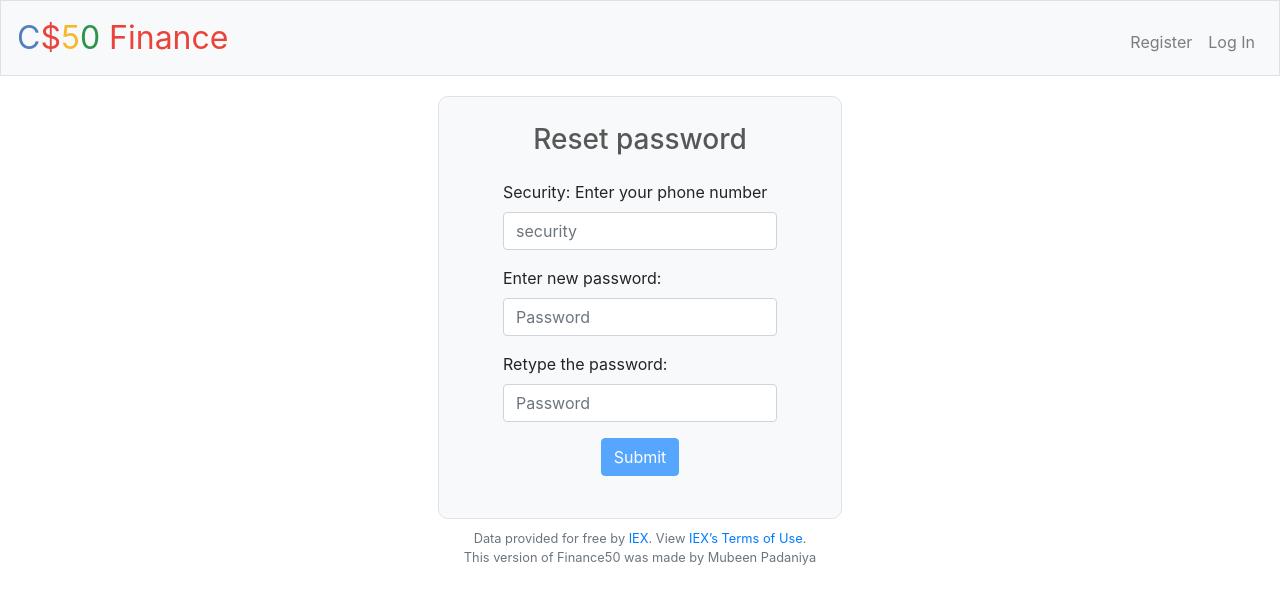
After one commit to pmubeen/finance, a Flask app: page /reset in a window 1280 px wide. The commit adds this page. Shown: the top 604 px of the page. Run offline with Flask 2, Linux system fonts and the light colour scheme; some libraries are stand-ins or nearby versions.

Commit message:
Final version

```diff
--- a/app.py
+++ b/app.py
@@ -1,16 +1,17 @@
 import os
+import redis
+import json
 from os import environ
 
 from cs50 import SQL
 from flask import Flask, flash, jsonify, redirect, render_template, request, session
 from flask_session import Session
-import redis
 from tempfile import mkdtemp
 from werkzeug.exceptions import default_exceptions, HTTPException, InternalServerError
 from werkzeug.security import check_password_hash, generate_password_hash
 
 from helpers import apology, login_required, lookup, usd
-from datetime import datetime
+from datetime import datetime, timedelta
 
 # Configure application
 app = Flask(__name__)
@@ -30,11 +31,8 @@ def after_request(response):
 # Custom filter
 app.jinja_env.filters["usd"] = usd
 
-# Configure session to use filesystem (instead of signed cookies)
-#app.config["SESSION_FILE_DIR"] = mkdtemp()
-#app.config["SESSION_PERMANENT"] = True
-#app.config["SESSION_TYPE"] = "filesystem"
-#Session(app)
+app.config["SESSION_PERMANENT"] = True
+app.permanent_session_lifetime = timedelta(minutes=5)
 app.config["SESSION_TYPE"] = "redis"
 app.config["SESSION_REDIS"] = redis.from_url("redis://127.0.0.1:6379")
 
@@ -65,10 +63,16 @@ def index():
                 if stock.get('symbol') == all_stocks[i].get('symbol'):
                     stock['shares'] = round(float(stock['shares']),2) + round(float(all_stocks[i].get('shares')),2)
                     nostock = False
+
             if nostock:
                     stocks.append({"symbol":(all_stocks[i])['symbol'], "price":lookup(((all_stocks[i])['symbol'])).get('price'), "shares":(all_stocks[i])['shares']})
+    totval=0
+    for stock in stocks:
+        stock["value"]=stock["shares"]*stock["price"]
+        totval += stock["value"]
     cash = db.execute("SELECT cash from users WHERE id=:id",id=session["user_id"])
-    return render_template("index.html",stocks=stocks,cash=cash[0])
+    net = cash[0].get("cash")+totval-10000
+    return render_template("index.html",stocks=stocks,cash=cash[0],totval=round(totval,2),net=round(net,2),data=json.dumps(stocks))
 
 
 @app.route("/buy", methods=["GET", "POST"])
@@ -180,7 +184,24 @@ def quote():
         else:
             return render_template("quote.html", isValid=isValid, stockval=stockval)
 
-
+@app.route("/reset",methods=["GET","POST"])
+def forgot():
+    if request.method == "GET":
+        return render_template("reset.html")
+    else:
+        security = str(request.form.get("security"))
+        new_pass = str(generate_password_hash(request.form.get("password")))
+        users = db.execute("SELECT * from users")
+        sec_passed=True
+        for user in users:
+            if not check_password_hash(user["security"],security):
+                sec_passed = False
+        if not sec_passed:
+            e=f"Incorrect response to security. Please try again"
+            return render_template("reset.html",error=True, e=e)
+        else:
+            db.execute("UPDATE users SET hash=:new_pass WHERE security=:security",new_pass=new_pass,security=security)
+            return redirect("/")
 
 @app.route("/register", methods=["GET", "POST"])
 def register():
@@ -189,11 +210,12 @@ def register():
     else:
         username = str(request.form.get("username"))
         p_hash = str(generate_password_hash(request.form.get("password")))
+        security = str(generate_password_hash(request.form.get("security")))
         user_exists = db.execute("SELECT * FROM users WHERE username = :username",username=username)
         if user_exists:
             return render_template("register.html",user_exists=user_exists)
         else:
-            db.execute("INSERT INTO users (username, hash) VALUES(:username, :hash)",username=username,hash=p_hash)
+            db.execute("INSERT INTO users (username, hash, security) VALUES(:username, :hash, :security)",username=username,hash=p_hash,security=security)
             return render_template("login.html")
 
 @app.route("/sell", methods=["GET", "POST"])
@@ -225,7 +247,7 @@ def sell():
         elif num_shares in range(1,totalstock+1):
             sellval = round(float(stockval['price'])*num_shares, 2)
             cash = round(float((db.execute("SELECT cash FROM users WHERE id = :id",id=session["user_id"])[0])['cash']),2)
-            db.execute("INSERT INTO history (id,symbol,shares,price,time) VALUES (:id,:symbol,:shares,:price,:time)", id=session["user_id"], symbol=stock, shares=-num_shares, price=stockval['price'],time=(datetime.now()).strftime("%d/%m/%Y %H:%M:%S"))
+            db.execute("INSERT INTO history (id,symbol,shares,price,time) VALUES (:id,:symbol,:shares,:price,:time)", id=session["user_id"], symbol=stock, shares=-num_shares, price=sellval,time=(datetime.now()).strftime("%d/%m/%Y %H:%M:%S"))
             db.execute("UPDATE users SET cash=:cash WHERE id=:id",cash=cash+sellval,id=session["user_id"])
         else:
             e = f"You dont own enough shares to sell. Shares inputted: {num_shares}, Shares currently owned {totalstock}."
--- a/static/styles.css
+++ b/static/styles.css
@@ -43,7 +43,7 @@ main img {
   background-color: rgb(248, 249, 250);
   max-width: 300px;
   min-width: fit-content;
-  margin: 30px auto 10px auto;
+  margin: 20px auto 10px auto;
   border-radius: 10px;
   border: 1px solid rgb(222, 226, 230);
 }
@@ -57,3 +57,14 @@ main img {
 .table-responsive table {
     margin-bottom: 0px;
 }
+#graybox {
+  padding:2% 5% 2% 5%;
+  background-color: rgb(248, 249, 250);
+  margin: 20px 10px 10px 10px;
+  border-radius: 10px;
+  border: 1px solid rgb(222, 226, 230);
+}
+.alert {
+  margin-top: 20px;
+  margin-bottom: 0px;
+}
--- a/templates/history.html
+++ b/templates/history.html
@@ -5,7 +5,7 @@
     {% block main %}
         <div class="justify-content-center" id="graycontainer">
             {% if error %}
-                <p class="h3">No stocks bought yet</p>
+                <p class="h3">No stocks bought yet.</p>
             {% else %}
             <p class="h3 mb-4" style="color:rgb(87, 87, 87);">History</p>
                 <div class="table-responsive" style="padding:0px; font-size: .8em;">
@@ -38,11 +38,11 @@
                 curr = shares[i];
                 if (curr.childNodes[0].nodeValue < 0) {
                     curr.style.backgroundColor = "rgb(245,198,203)";
-                    curr.childNodes[0].nodeValue = "Bought: " + curr.childNodes[0].nodeValue + " shares";
+                    curr.childNodes[0].nodeValue = "Sold: " + curr.childNodes[0].nodeValue + " shares";
                 }
                 else {
                     curr.style.backgroundColor = "rgb(195,230,203)";
-                    curr.childNodes[0].nodeValue = "Sold: " + curr.childNodes[0].nodeValue + " shares";
+                    curr.childNodes[0].nodeValue = "Bought: " + curr.childNodes[0].nodeValue + " shares";
                 }
             }
         </script>
--- a/templates/layout.html
+++ b/templates/layout.html
@@ -38,6 +38,7 @@
                         <li class="nav-item"><a class="nav-link" href="/buy">Buy</a></li>
                         <li class="nav-item"><a class="nav-link" href="/sell">Sell</a></li>
                         <li class="nav-item"><a class="nav-link" href="/history">History</a></li>
+                        <li clas="nav-item"><a class="nav-link" href="/reset">Reset Password</a></li>
                     </ul>
                     <ul class="navbar-nav ml-auto mt-2">
                         <li class="nav-item"><a class="nav-link" href="/logout">Log Out</a></li>
@@ -65,8 +66,8 @@
 
         <footer class="small text-center text-muted">
             Data provided for free by <a href="https://iextrading.com/developer">IEX</a>. View <a href="https://iextrading.com/api-exhibit-a/">IEX’s Terms of Use</a>.
+            <br>This version of Finance50 was made by Mubeen Padaniya</br>
         </footer>
-
     </body>
 
 </html>
--- a/templates/login.html
+++ b/templates/login.html
@@ -23,6 +23,9 @@
             </div>
             <button class="btn btn-primary" id="submit" type="submit" disabled>Log In</button>
         </form>
+        <div id="reset-pass">
+            <a href="/reset"><span style="margin-top: 10px; font-size: 12px;">Forgot your password?</span></a>
+        </div>
     </div>
     <script>
         function checkField() {
--- a/templates/register.html
+++ b/templates/register.html
@@ -20,6 +20,10 @@
                 <input class="form-control" type="text" id="username" name="username" placeholder="Username">
             </div>
             <div class="form-group">
+                <label for="security" id="doer-text">Security: Enter your phone number:</label>
+                <input class="form-control" type="security" id="security" name="security" placeholder="City name">
+            </div>
+            <div class="form-group">
                 <label for="password" id="doer-text">Enter a password: </label>
                 <input class="form-control" type="password" id="password" name="password" placeholder="Password">
             </div>
@@ -38,7 +42,7 @@
     <script>
         function checkField() {
             setInterval(function() {
-                if (username.value == '' || password.value == '' || password2.value == '') {
+                if (username.value == '' || password.value == '' || password2.value == '' || security.value == '') {
                     document.querySelector('#submit').disabled = true;
                 } else {
                     if (password.value == password2.value) {
--- /dev/null
+++ b/templates/reset.html
@@ -0,0 +1,84 @@
+{% extends "layout.html" %} {% block title %} Reset Password {% endblock %} {%
+block main %} {% if error %}
+<div class="col-12 d-flex justify-content-center">
+  <div class="alert alert-danger">
+    {{e}}
+  </div>
+</div>
+{% endif %}
+<div class="justify-content-center" id="graycontainer">
+  <form action="/reset" method="post">
+    <div class="form-group">
+      <p class="h3 mb-4" style="color: rgb(87, 87, 87);">Reset password</p>
+      <label for="security" id="doer-text">Security: Enter your phone number</label>
+      <input
+        class="form-control"
+        type="text"
+        id="security"
+        name="security"
+        placeholder="security"
+      />
+    </div>
+    <div class="form-group">
+      <label for="password" id="doer-text">Enter new password: </label>
+      <input
+        class="form-control"
+        type="password"
+        id="password"
+        name="password"
+        placeholder="Password"
+      />
+    </div>
+    <div class="form-group">
+      <label for="password" id="doer-text">Retype the password: </label>
+      <input
+        class="form-control"
+        type="password"
+        id="password2"
+        name="pasword2"
+        placeholder="Password"
+      />
+      <small
+        id="dont-match"
+        class="form-text text-muted"
+        style="display: none;"
+      >
+        Passwords dont match.
+      </small>
+    </div>
+    <div class="form-group">
+      <button id="submit" type="submit" class="btn btn-primary" disabled>
+        Submit
+      </button>
+    </div>
+  </form>
+</div>
+<script>
+  function checkField() {
+    setInterval(function () {
+      if (
+        security.value == "" ||
+        password.value == "" ||
+        password2.value == ""
+      ) {
+        document.querySelector("#submit").disabled = true;
+      } else {
+        if (password.value == password2.value) {
+          document.querySelector("#submit").disabled = false;
+          document.getElementById("dont-match").style.display = "none";
+        } else {
+          document.querySelector("#submit").disabled = true;
+          document.getElementById("dont-match").style.display = "block";
+        }
+      }
+    }, 100);
+  }
+  checkField();
+</script>
+<style>
+  #doer-text {
+    display: block;
+    text-align: left;
+  }
+</style>
+{% endblock %}
```
Also changed, not shown: templates/index.html (+148 -10 lines), finance.db, 3 other files.
